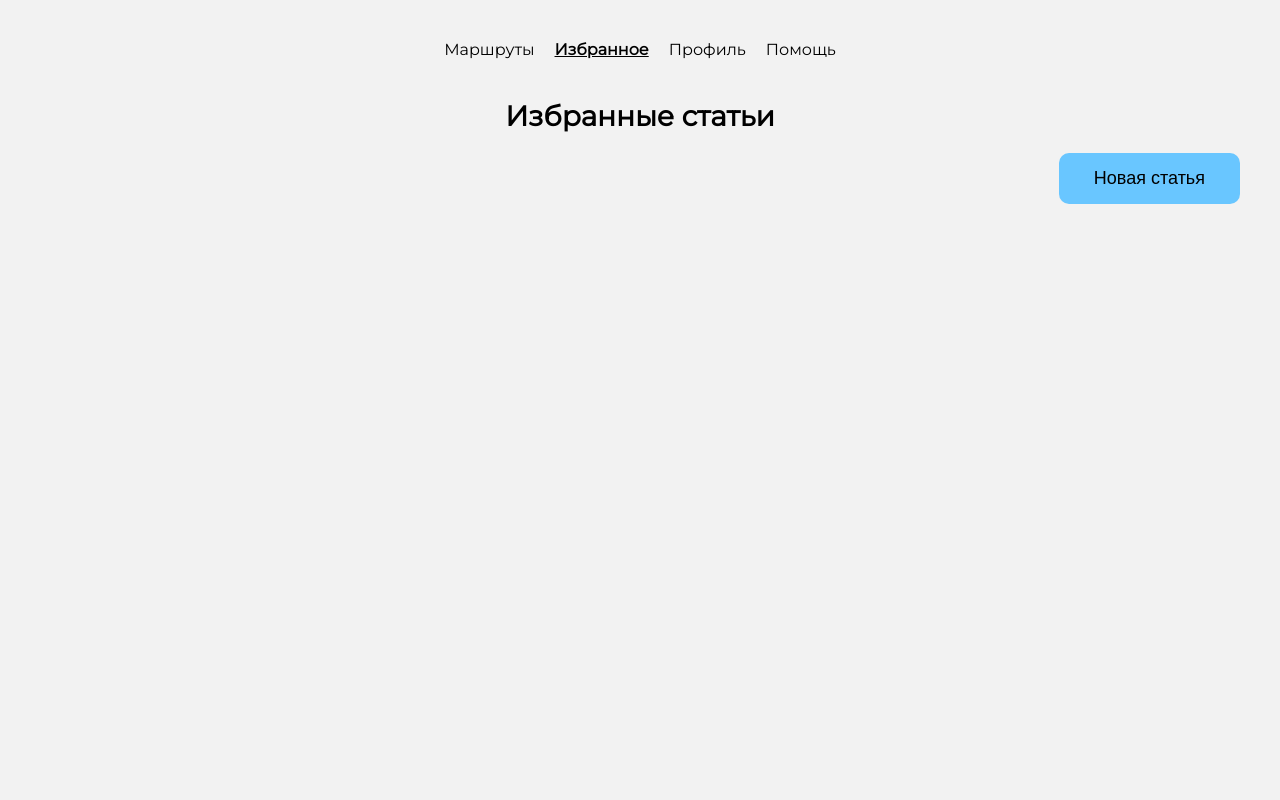
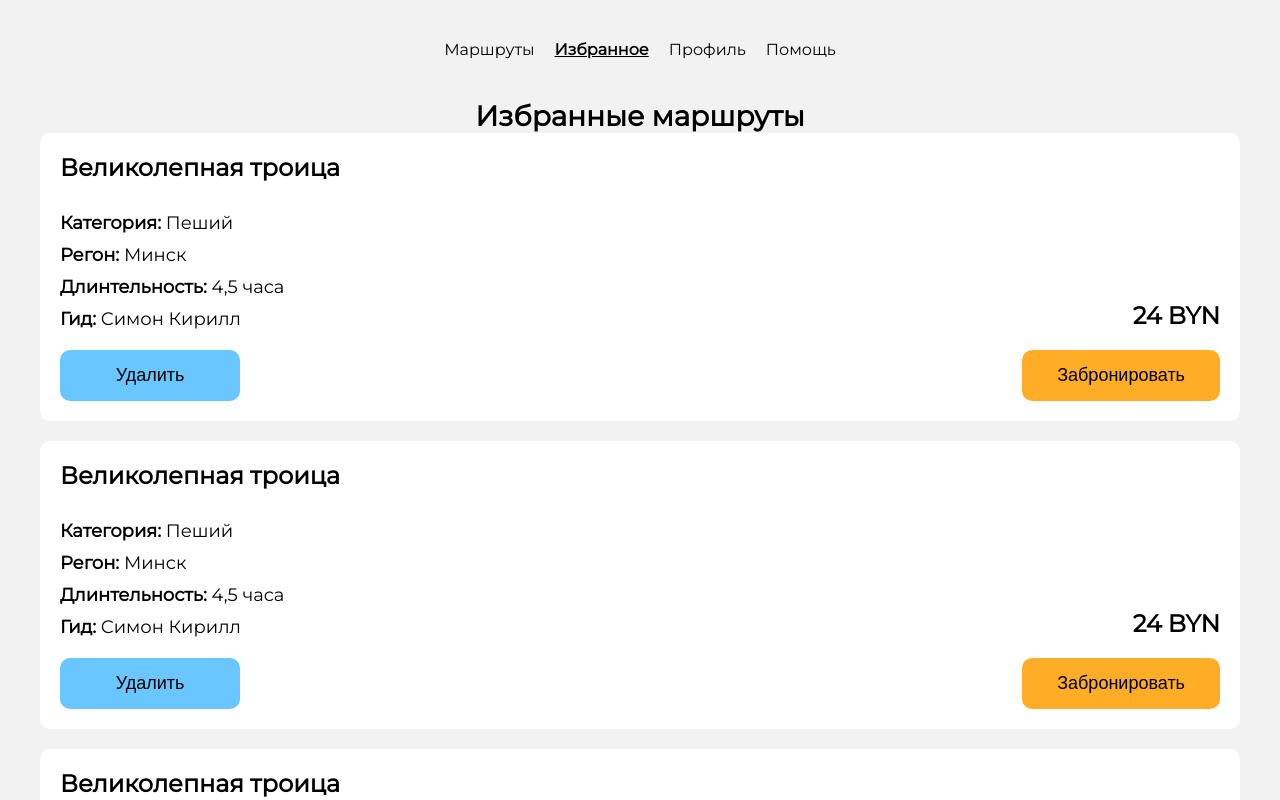
Before and after one commit to JoDiFo/travelling-app, a React (Vite) app in the folder client/: page /favorites in a window 1280 px wide. Shown: the top 800 px of the page. Built offline with nearby package versions, Linux system fonts and the light colour scheme.

Commit message:
feat: change Favorites page

```diff
--- a/client/src/pages/Favorites/ui/Favorites.tsx
+++ b/client/src/pages/Favorites/ui/Favorites.tsx
@@ -1,17 +1,55 @@
 import styles from "./style.module.scss";
-import { Button } from "@/shared/ui/Button";
-import { Link } from "react-router-dom";
-import { PAGE_ROUTES } from "@/shared/utils/constants";
+import { RouteCardProps } from "@/widgets/RouteCard";
+import { CardContainer } from "@/widgets/CardContainer";
+
+const cardData: RouteCardProps[] = [
+  {
+    id: 1,
+    title: "Великолепная троица",
+    type: "Пеший",
+    region: "Минск",
+    duration: "4,5 часа",
+    guide: "Симон Кирилл",
+    cost: 24,
+    isFavorite: true,
+  },
+  {
+    id: 2,
+    title: "Великолепная троица",
+    type: "Пеший",
+    region: "Минск",
+    duration: "4,5 часа",
+    guide: "Симон Кирилл",
+    cost: 24,
+    isFavorite: true,
+  },
+  {
+    id: 3,
+    title: "Великолепная троица",
+    type: "Пеший",
+    region: "Минск",
+    duration: "4,5 часа",
+    guide: "Симон Кирилл",
+    cost: 24,
+    isFavorite: true,
+  },
+  {
+    id: 4,
+    title: "Великолепная троица",
+    type: "Пеший",
+    region: "Минск",
+    duration: "4,5 часа",
+    guide: "Симон Кирилл",
+    cost: 24,
+    isFavorite: true,
+  },
+];
 
 export function Favorites() {
   return (
     <main className={styles.homePage}>
-      <h1>Избранные статьи</h1>
-      <div className={styles.pagination}>
-        <Link to={PAGE_ROUTES.CREATE_ROUTE}>
-          <Button className={styles.button}>Новая статья</Button>
-        </Link>
-      </div>
+      <h1>Избранные маршруты</h1>
+      <CardContainer cardData={cardData} />
     </main>
   );
 }
```
